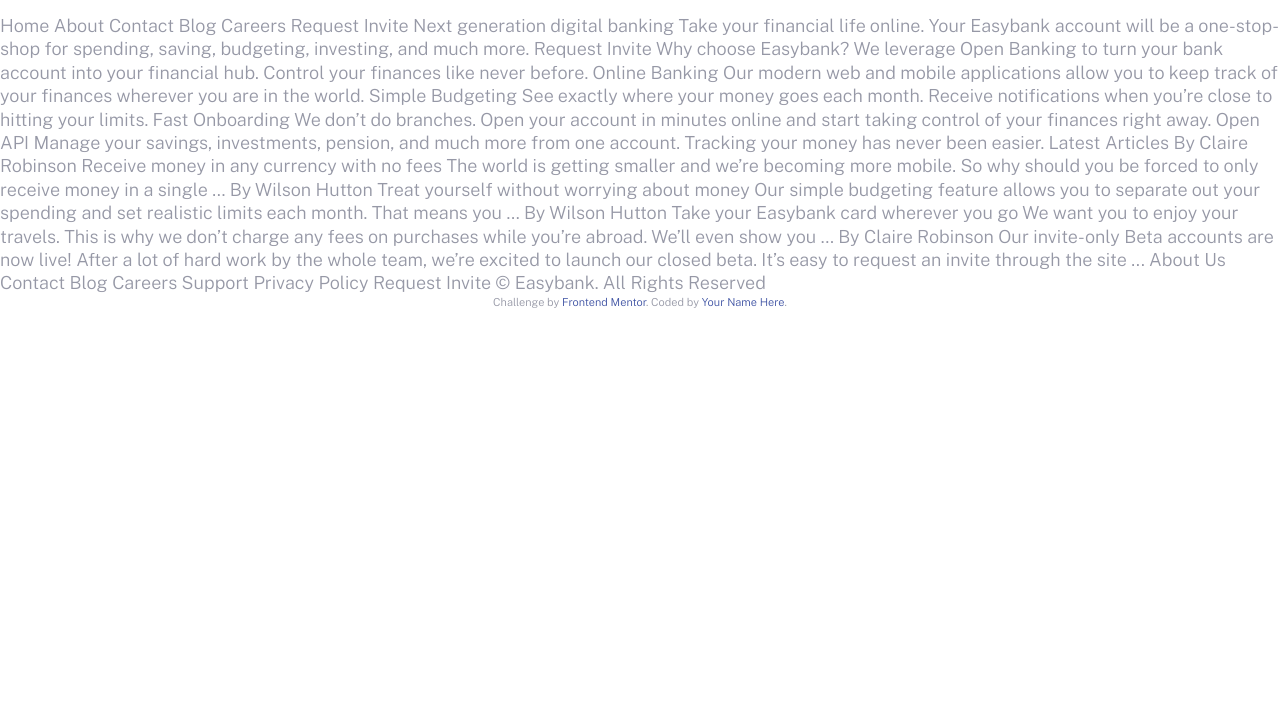
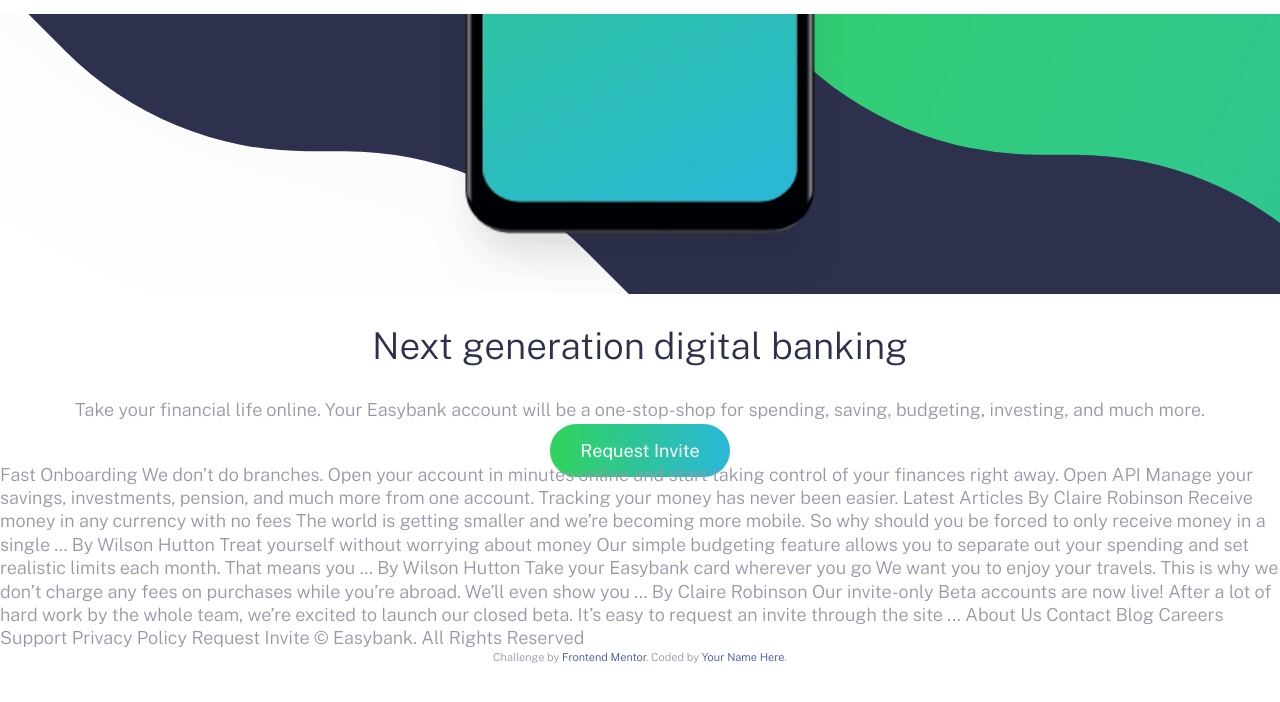
Before and after one commit to sanderscodes/landing-page, a plain HTML site: page index.html in a window 1280 px wide. Shown: the part 70-772 px from the top of the page. Drawn offline with nearby package versions, Linux system fonts and the light colour scheme.

Commit message:
added background images

```diff
--- /dev/null
+++ b/app/js/scss/_hero.scss
@@ -0,0 +1,30 @@
+.hero {
+    &__image {
+        position: relative;
+        background-image: url('/images/bg-intro-mobile.svg');
+        background-size: cover;
+        background-repeat: no-repeat;
+        background-position: center center;
+        min-height: 17.5rem;
+
+        &::before {
+            content: "";
+            position: absolute;
+            width: 100%;
+            height: 100%;
+            background-image: url('/images/image-mockups.png');
+            background-size: 93%;
+            background-repeat: no-repeat;
+            background-position: center bottom;
+        }
+    }
+    &__text {
+        text-align: center;
+        h1 {
+            font-weight: 300;
+            font-size: 2.31rem;
+            line-height: 1.15;
+            color: $darkBlue;
+        }
+    }
+}
--- a/app/js/scss/style.scss
+++ b/app/js/scss/style.scss
@@ -3,3 +3,4 @@
 @import "animations";
 @import "globals";
 @import "header";
+@import "hero";
--- a/index.html
+++ b/index.html
@@ -44,40 +44,20 @@
     <a href="http://">Careers</a>
   </div>
 </header>
+<section class="hero">
+  <div class="hero__image">
 
-
-
-  Home
-  About
-  Contact
-  Blog
-  Careers
-
-  Request Invite
-
-
-
-  Next generation digital banking
-
+  </div>
+  <div class="hero__text">
+<h1>Next generation digital banking</h1>
+<p>
   Take your financial life online. Your Easybank account will be a one-stop-shop
   for spending, saving, budgeting, investing, and much more.
+</p>
+<a href="#" class="button hero__cta">Request Invite</a>
+  </div>
+</section>
 
-  Request Invite
-
-
-
-  Why choose Easybank?
-
-  We leverage Open Banking to turn your bank account into your financial hub. Control
-  your finances like never before.
-
-  Online Banking
-  Our modern web and mobile applications allow you to keep track of your finances
-  wherever you are in the world.
-
-  Simple Budgeting
-  See exactly where your money goes each month. Receive notifications when you’re
-  close to hitting your limits.
 
   Fast Onboarding
   We don’t do branches. Open your account in minutes online and start taking control
```
Also changed, not shown: app/js/scss/style.css, 1 other file.
